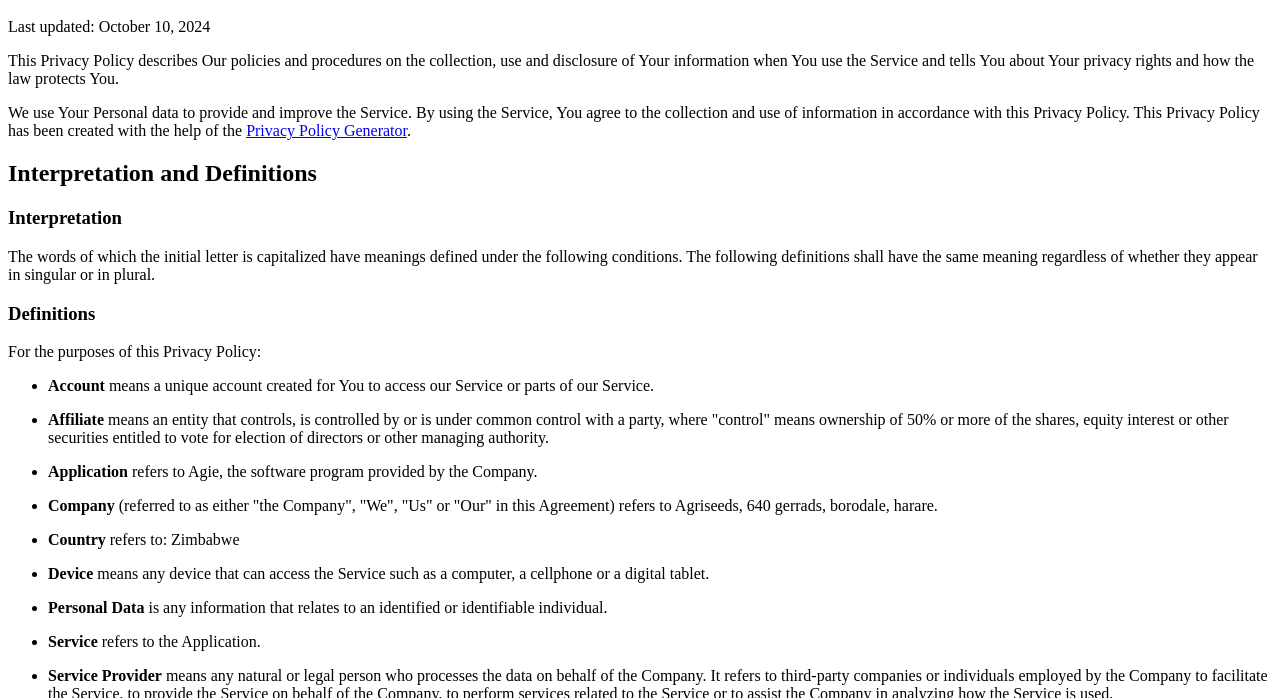
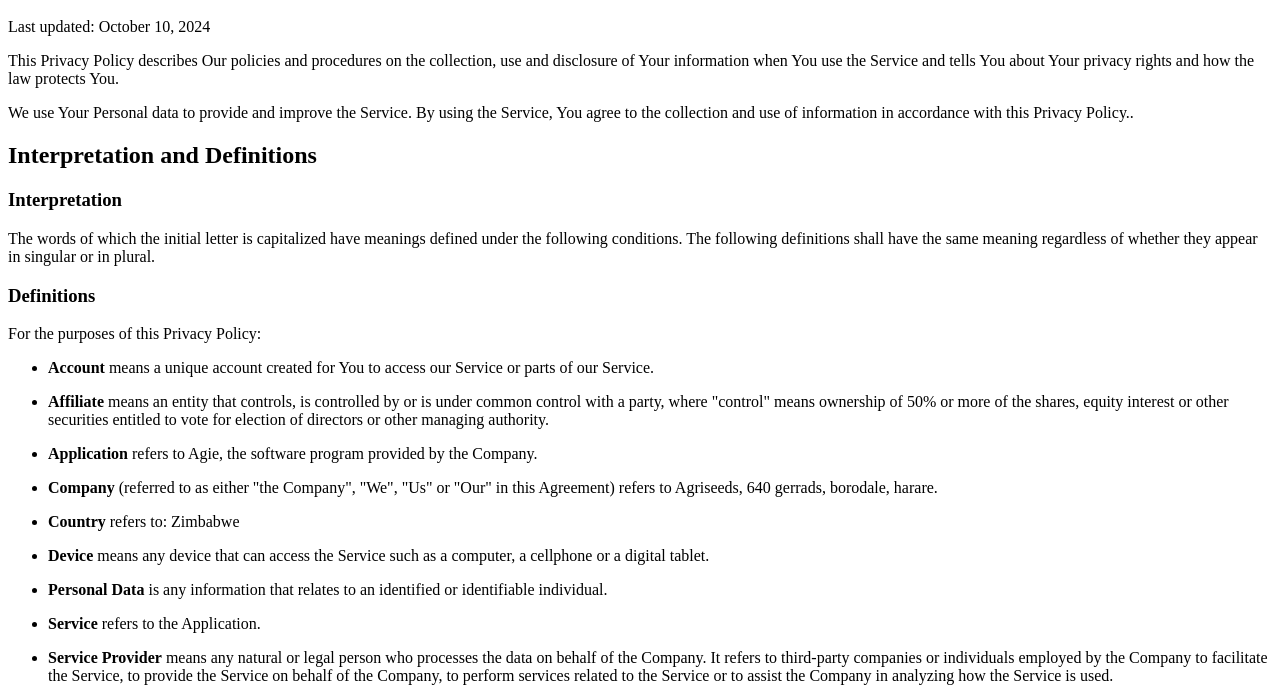
Before and after one commit to AlphaZigy/Agie_privacy_policy, a plain HTML site: page index.html in a window 1280 px wide. Shown: the part 48-746 px from the top of the page. Drawn offline with Linux system fonts and the light colour scheme.

Commit message:
Update index.html

```diff
--- a/index.html
+++ b/index.html
@@ -1,7 +1,7 @@
 <h1>Privacy Policy</h1>
 <p>Last updated: October 10, 2024</p>
 <p>This Privacy Policy describes Our policies and procedures on the collection, use and disclosure of Your information when You use the Service and tells You about Your privacy rights and how the law protects You.</p>
-<p>We use Your Personal data to provide and improve the Service. By using the Service, You agree to the collection and use of information in accordance with this Privacy Policy. This Privacy Policy has been created with the help of the <a href="https://www.privacypolicies.com/privacy-policy-generator/" target="_blank">Privacy Policy Generator</a>.</p>
+<p>We use Your Personal data to provide and improve the Service. By using the Service, You agree to the collection and use of information in accordance with this Privacy Policy.</a>.</p>
 <h2>Interpretation and Definitions</h2>
 <h3>Interpretation</h3>
 <p>The words of which the initial letter is capitalized have meanings defined under the following conditions. The following definitions shall have the same meaning regardless of whether they appear in singular or in plural.</p>
```
